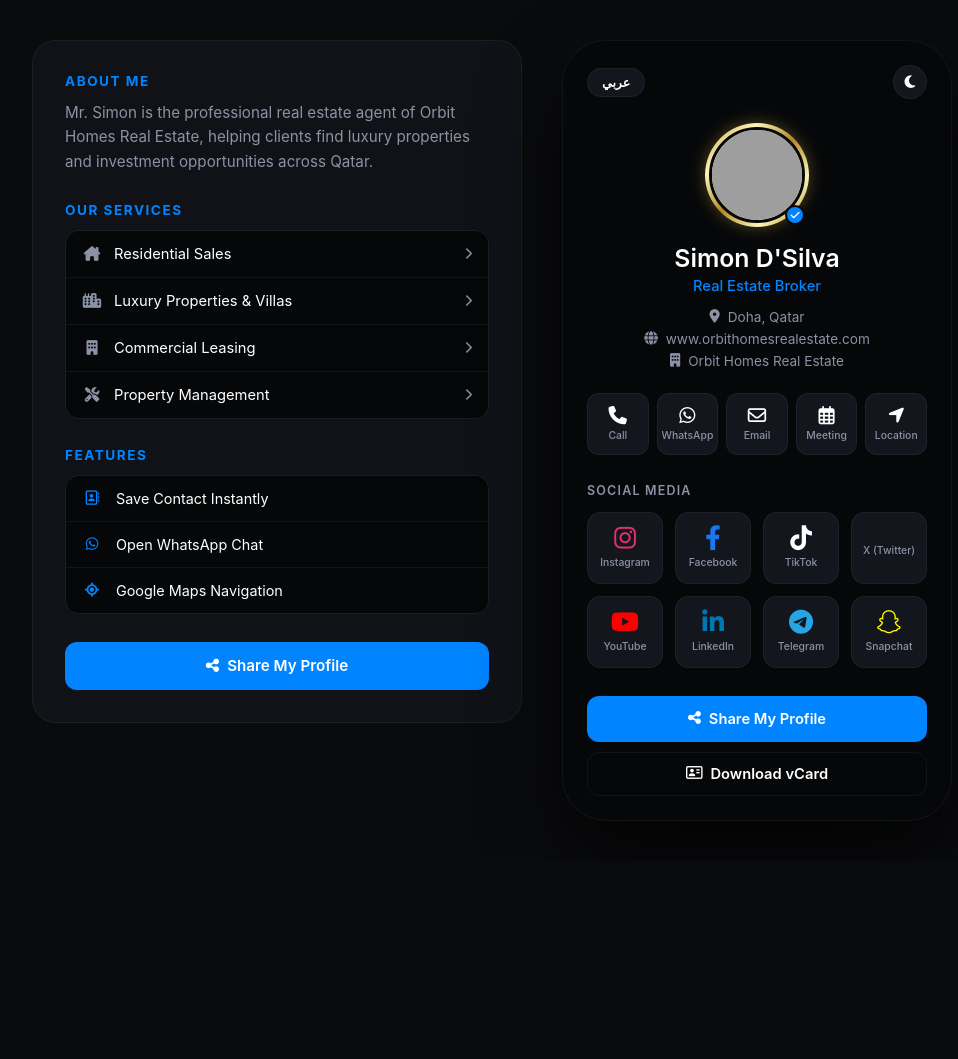
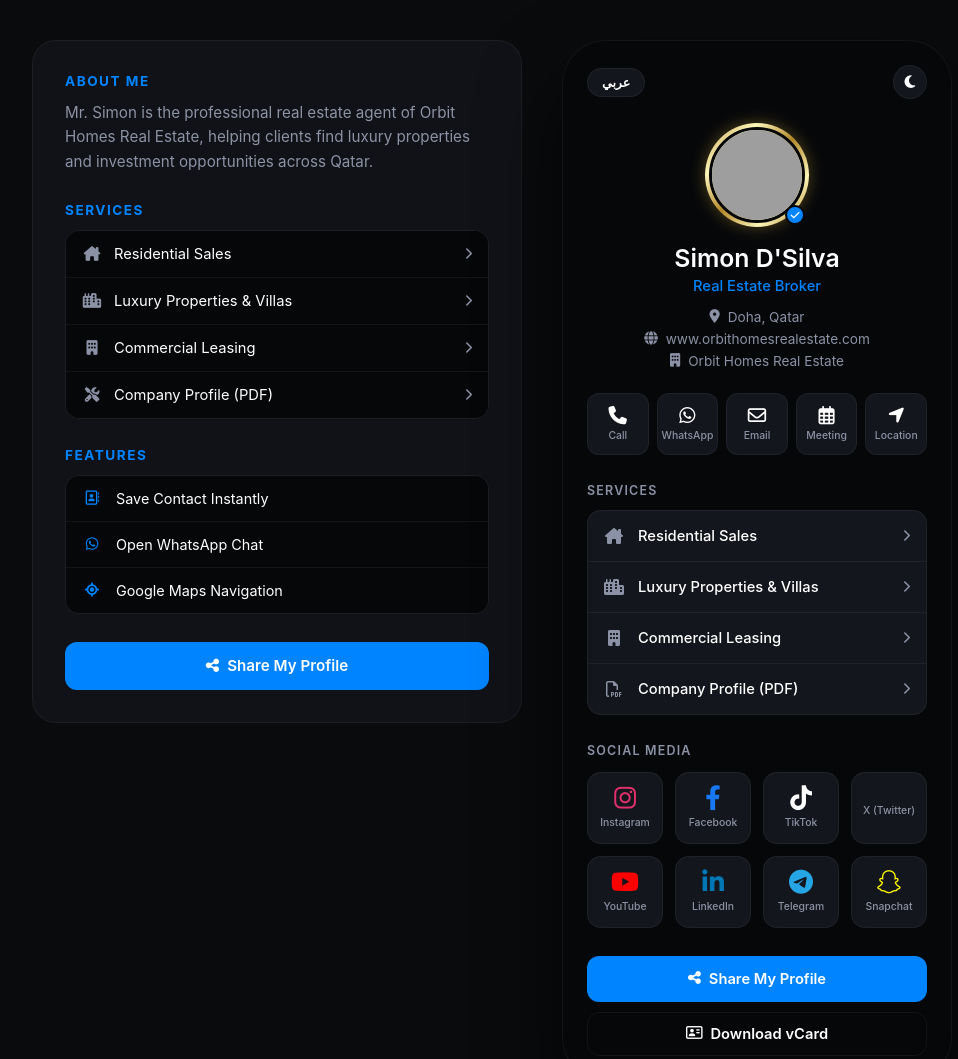
Before and after one commit to profileqatar/simon, a plain HTML site: page index.html in a window 1280 px wide. Shown: the whole page, without its empty margins (148-1106 px from the left). Before the commit the page ends 861 px from the top, so only its background shows below. Drawn offline with Linux system fonts and the light colour scheme; grey boxes are pictures that could not be loaded; some icons are missing.

Commit message:
Update service labels and add link list group

```diff
--- a/index.html
+++ b/index.html
@@ -96,7 +96,7 @@
             color: var(--text-muted);
         }
 
-        /* Business Real Estate Nav Group */
+        /* Business Services Navigation list */
         .business-list {
             display: flex;
             flex-direction: column;
@@ -219,10 +219,10 @@
             margin-bottom: 24px;
         }
 
-        /* Upgraded Compact Golden Ring Frame Aura */
+        /* Tightened Compact Golden Ring Frame Aura */
         .avatar-container {
             position: relative;
-            width: 104px; /* Scaled down slightly to look tighter */
+            width: 104px;
             height: 104px;
             margin-bottom: 16px;
             display: flex;
@@ -249,7 +249,7 @@
         }
 
         .avatar-container img {
-            width: 96px; /* Fits closer to the line track */
+            width: 96px;
             height: 96px;
             object-fit: cover;
             border-radius: 50%;
@@ -322,6 +322,42 @@
         .action-square:hover { background: var(--bg-element-hover); transform: translateY(-2px); }
         .action-square i { font-size: 1.15rem; margin-bottom: 5px; }
         .action-square span { font-size: 0.65rem; color: var(--text-muted); font-weight: 500; }
+
+        /* --- LINK GROUP PANELS --- */
+        .link-list-group {
+            display: flex;
+            flex-direction: column;
+            background: var(--bg-element);
+            border-radius: 14px;
+            border: 1px solid var(--border-color);
+            margin-bottom: 28px;
+            overflow: hidden;
+        }
+
+        .list-item {
+            display: flex;
+            align-items: center;
+            justify-content: space-between;
+            padding: 16px;
+            color: var(--text-main);
+            text-decoration: none;
+            font-size: 0.92rem;
+            font-weight: 500;
+            background: transparent;
+            border: none;
+            width: 100%;
+            text-align: left;
+            cursor: pointer;
+            border-bottom: 1px solid var(--border-color);
+        }
+        [dir="rtl"] .list-item { text-align: right; }
+        .list-item:last-child { border-bottom: none; }
+        .list-item:hover { background: var(--bg-element-hover); }
+
+        .list-item-left { display: flex; align-items: center; gap: 14px; }
+        .list-item-left i { color: var(--text-muted); font-size: 1rem; width: 20px; text-align: center; }
+        .list-item .fa-chevron-right { font-size: 0.75rem; color: var(--text-muted); }
+        [dir="rtl"] .list-item .fa-chevron-right { transform: rotate(180deg); }
 
         /* --- PHONE SOCIAL MEDIA MATRIX GRID --- */
         .social-heading {
@@ -430,7 +466,7 @@
             </div>
 
             <div>
-                <h2 id="panel-heading-biz" class="panel-section-title">Our Services</h2>
+                <h2 id="panel-heading-biz" class="panel-section-title">Services</h2>
                 <div class="business-list">
                     <a href="https://wa.me/97455550491" target="_blank" class="business-row">
                         <div class="business-row-left"><i class="fa-solid fa-house-chimney"></i> <span data-i18n="service-1">Residential Sales</span></div>
@@ -445,7 +481,7 @@
                         <i class="fa-solid fa-chevron-right"></i>
                     </a>
                     <a href="https://wa.me/97455550491" target="_blank" class="business-row">
-                        <div class="business-row-left"><i class="fa-solid fa-screwdriver-wrench"></i> <span data-i18n="service-4">Property Management</span></div>
+                        <div class="business-row-left"><i class="fa-solid fa-screwdriver-wrench"></i> <span data-i18n="company-profile">Company Profile (PDF)</span></div>
                         <i class="fa-solid fa-chevron-right"></i>
                     </a>
                 </div>
@@ -510,6 +546,26 @@
                 </a>
             </section>
 
+            <h2 id="heading-business" class="social-heading" style="margin-bottom: 12px;">Services</h2>
+            <nav class="link-list-group">
+                <a href="https://wa.me/97455550491" target="_blank" class="list-item">
+                    <div class="list-item-left"><i class="fa-solid fa-house-chimney"></i> <span data-i18n="service-1">Residential Sales</span></div>
+                    <i class="fa-solid fa-chevron-right"></i>
+                </a>
+                <a href="https://wa.me/97455550491" target="_blank" class="list-item">
+                    <div class="list-item-left"><i class="fa-solid fa-city"></i> <span data-i18n="service-2">Luxury Properties & Villas</span></div>
+                    <i class="fa-solid fa-chevron-right"></i>
+                </a>
+                <a href="https://wa.me/97455550491" target="_blank" class="list-item">
+                    <div class="list-item-left"><i class="fa-solid fa-building"></i> <span data-i18n="service-3">Commercial Leasing</span></div>
+                    <i class="fa-solid fa-chevron-right"></i>
+                </a>
+                <a href="#" class="list-item">
+                    <div class="list-item-left"><i class="fa-regular fa-file-pdf"></i> <span data-i18n="company-profile">Company Profile (PDF)</span></div>
+                    <i class="fa-solid fa-chevron-right"></i>
+                </a>
+            </nav>
+
             <h2 id="heading-social" class="social-heading">Social Media</h2>
             <section class="social-media-grid">
                 <a href="#" class="social-box instagram"><i class="fa-brands fa-instagram"></i><span>Instagram</span></a>
@@ -539,7 +595,7 @@
                 title: "Real Estate Broker",
                 location: "Doha, Qatar",
                 firm: "Orbit Homes Real Estate",
-                business: "Our Services",
+                business: "Services",
                 social: "Social Media",
                 about_title: "About Me",
                 about_desc: "Mr. Simon is the professional real estate agent of Orbit Homes Real Estate, helping clients find luxury properties and investment opportunities across Qatar.",
@@ -551,7 +607,7 @@
                 "service-1": "Residential Sales",
                 "service-2": "Luxury Properties & Villas",
                 "service-3": "Commercial Leasing",
-                "service-4": "Property Management",
+                "company-profile": "Company Profile (PDF)",
                 "feat-1": "Save Contact Instantly",
                 "feat-2": "Open WhatsApp Chat",
                 "feat-4": "Google Maps Navigation",
@@ -564,7 +620,7 @@
                 title: "وسيط عقاري المعتمد",
                 location: "الدوحة، قطر",
                 firm: "أوربيت هومز العقارية",
-                business: "خدماتنا العقارية",
+                business: "الخدمات",
                 social: "منصات التواصل الاجتماعي",
                 about_title: "نبذة عني",
                 about_desc: "السيد سايمون هو الوكيل العقاري المحترف لشركة أوربيت هومز العقارية، حيث يساعد العملاء في العثور على العقارات الفاخرة والفرص الاستثمارية في جميع أنحاء قطر.",
@@ -576,7 +632,7 @@
                 "service-1": "مبيعات العقارات السكنية",
                 "service-2": "العقارات والفيلات الفاخرة",
                 "service-3": "تأجير العقارات التجارية",
-                "service-4": "إدارة العقارات والممتلكات",
+                "company-profile": "ملف الشركة (PDF)",
                 "feat-1": "حفظ جهة الاتصال فوراً",
                 "feat-2": "فتح محادثة واتساب",
                 "feat-4": "خرائط جوجل للتنقل",
@@ -598,6 +654,7 @@
             document.getElementById('profile-title').innerText = translations[lang].title;
             document.getElementById('meta-location').innerText = translations[lang].location;
             document.getElementById('meta-firm').innerText = translations[lang].firm;
+            document.getElementById('heading-business').innerText = translations[lang].business;
             document.getElementById('heading-social').innerText = translations[lang].social;
 
             // Left Panel elements translation safe-check
```
